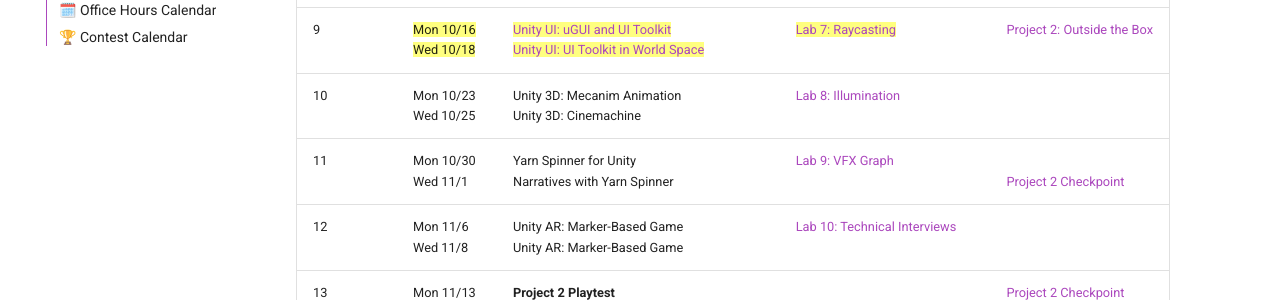
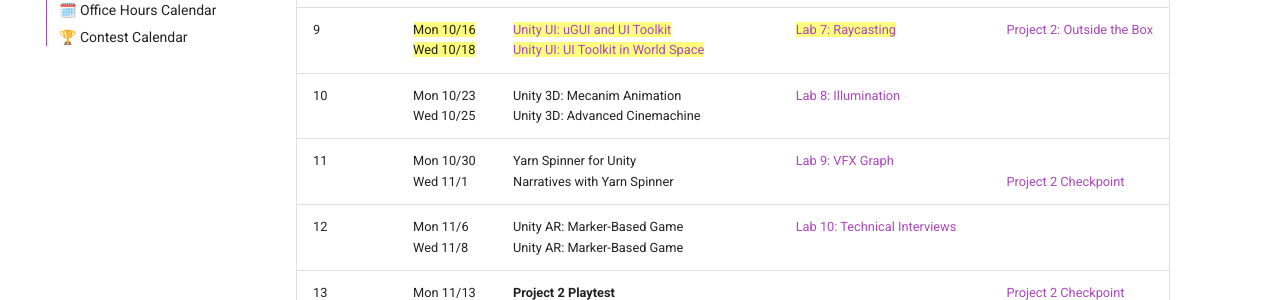
Before and after one commit to usc-ctin583/usc-ctin583.github.io, an MkDocs documentation site: the page built from docs/index.md, in a window 1280 px wide and 900 px high, scrolled down 693 px. Shown: the part 152-452 px from the top of the window. Built offline with MkDocs 1.6.1 and Material for MkDocs 9.7.7, drawn with Linux system fonts in a browser that asks for light colours.

Commit message:
modify cinemachine lecture

```diff
--- a/docs/index.md
+++ b/docs/index.md
@@ -11,7 +11,7 @@
 | 7    | ==Mon 10/2== <br> ==Wed 10/4==   | ==[Embodied Cognition with UC Berkeley](https://bid.berkeley.edu/)== <br> ==USC Resume and LinkedIn Workshop== | ==[Lab 5: Quaternions](Labs/lab05.md)== | ==[Project 1 Checkpoint](./Projects/project1checkpoint.md)== |
 | 8    | ==Mon 10/9== <br> ==Wed 10/11==  | ==[**Project 1 Playtest**](https://www.icloud.com/keynote/032rY3HMcI9uZPbOjrCWyEu8A#Lecture8)== <br> ==[WebGL and ReactJS](https://www.icloud.com/keynote/051QbdWeDu0UYmCHkm2WuFStQ#Lecture8)== | ==[Lab 6: Publishing Builds](Labs/lab06.md)== | ==**[Project 1 Due](Projects/project1due.md)**== |
 | 9    | ==Mon 10/16== <br> ==Wed 10/18== | ==[Unity UI: uGUI and UI Toolkit](https://www.icloud.com/keynote/05dxP82d9x9mFhNSfsZrNJTAA#Lecture7)== <br> ==[Unity UI: UI Toolkit in World Space](https://www.icloud.com/keynote/0f8PvRkhwyFuoYn02FVCtJnyQ#Lecture9)== | ==[Lab 7: Raycasting](Labs/lab07.md)== | [Project 2: Outside the Box](Projects/project2.md) |
-| 10   | Mon 10/23 <br> Wed 10/25 | Unity 3D: Mecanim Animation <br> Unity 3D: Cinemachine | [Lab 8: Illumination](Labs/lab08.md) |
+| 10   | Mon 10/23 <br> Wed 10/25 | Unity 3D: Mecanim Animation <br> Unity 3D: Advanced Cinemachine | [Lab 8: Illumination](Labs/lab08.md) |
 | 11   | Mon 10/30 <br> Wed 11/1  | Yarn Spinner for Unity <br> Narratives with Yarn Spinner | [Lab 9: VFX Graph](Labs/lab09.md) | <br> [Project 2 Checkpoint](Projects/project2checkpoint1.md) |
 | 12   | Mon 11/6 <br> Wed 11/8   | Unity AR: Marker-Based Game <br> Unity AR: Marker-Based Game | [Lab 10: Technical Interviews](Labs/lab10.md) |
 | 13   | Mon 11/13 <br> Wed 11/15 |  **Project 2 Playtest** <br> Individual Tutoring (iOS Mobile Games) | | [Project 2 Checkpoint](Projects/project2checkpoint2.md)|
```
